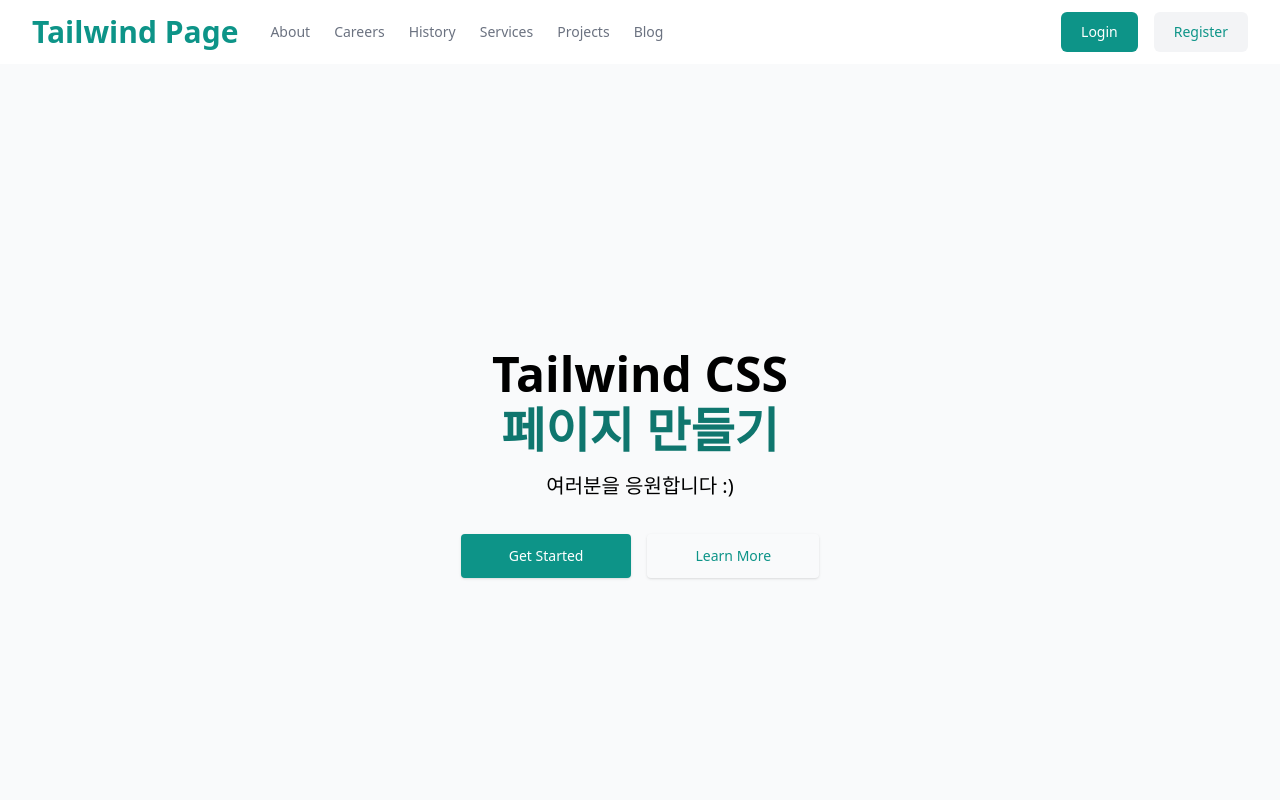
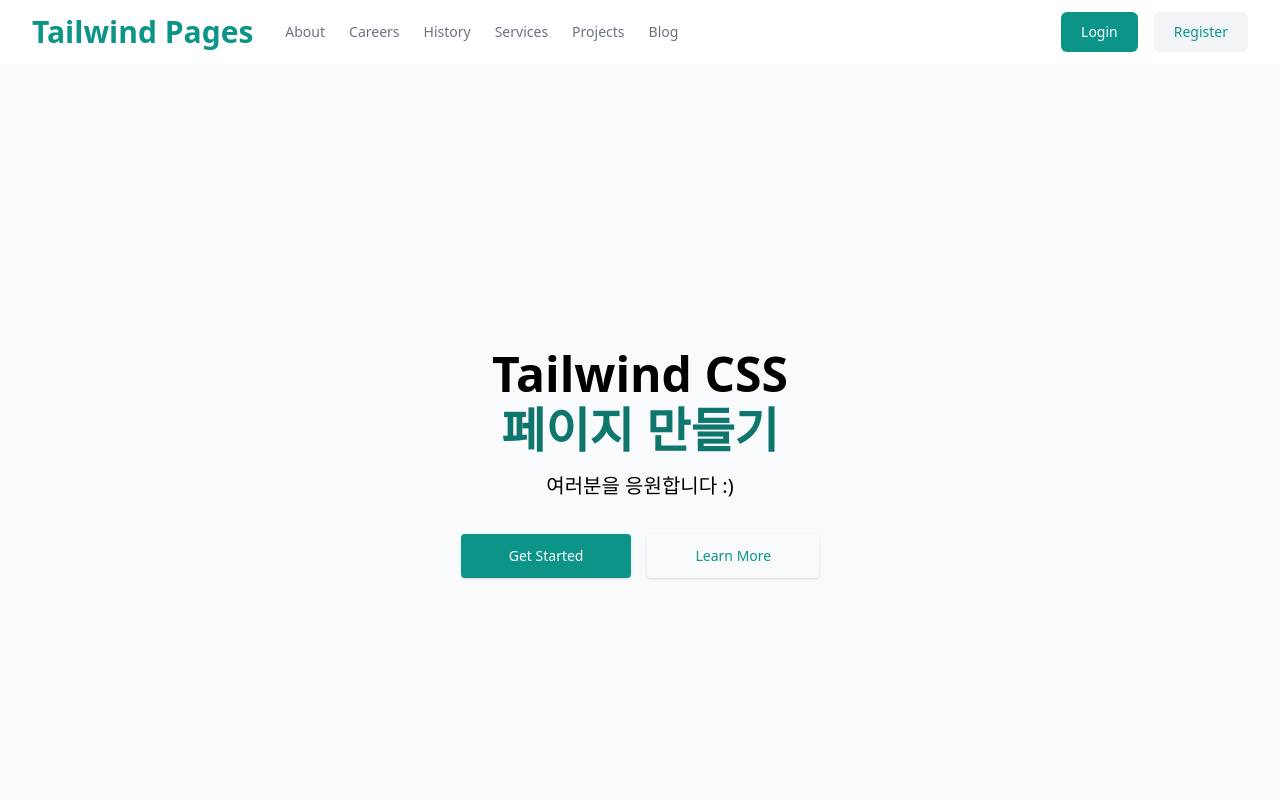
Before and after one commit to Hailyee/tailwind, a plain HTML site: page index.html in a window 1280 px wide. Shown: the top 800 px of the page. Drawn offline with nearby package versions, Linux system fonts and the light colour scheme.

Commit message:
Update index.html

```diff
--- a/index.html
+++ b/index.html
@@ -14,7 +14,7 @@
     <header aria-label="Site Header" class="bg-white">
         <div class="mx-auto flex h-16 max-w-screen-xl items-center gap-8 px-4 sm:px-6 lg:px-8">
             <a class="block text-teal-600" href="/">
-                <span class="font-bold text-3xl">Tailwind Page</span>
+                <span class="font-bold text-3xl">Tailwind Pages</span>
             </a>
 
             <div class="flex flex-1 items-center justify-end md:justify-between">
```
